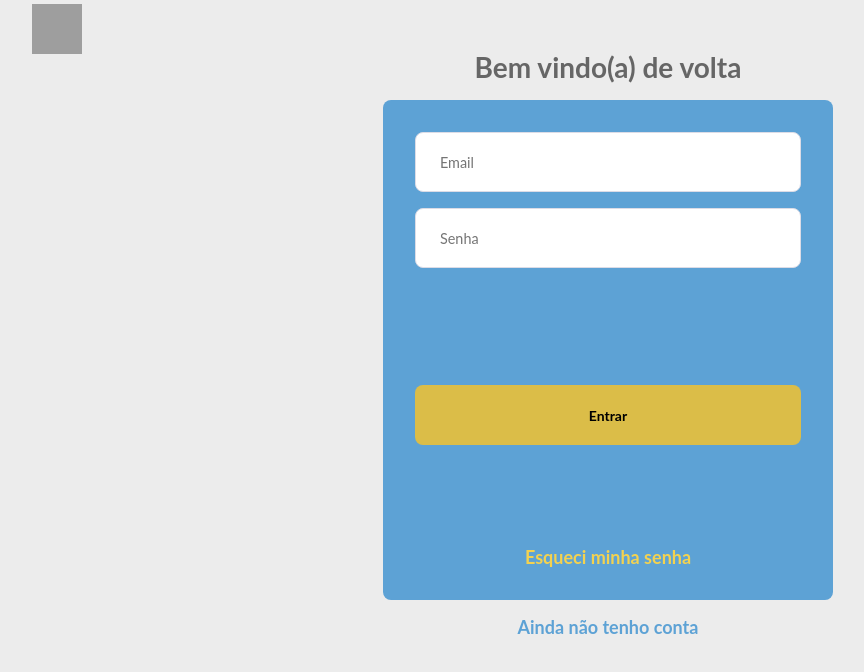
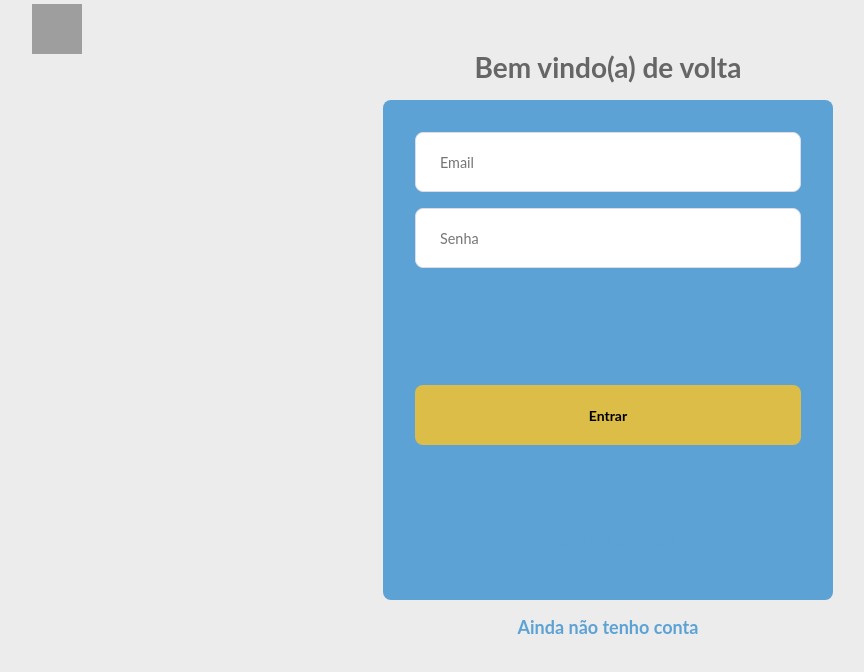
Before and after one commit to LucasManto/ClubeDaLeitura, a React (Create React App) app in the folder frontend/: page /signin in a window 1280 px wide. Shown: the top 672 px of the page, without its empty margins (32-896 px from the left). Built offline with nearby package versions, Linux system fonts and the light colour scheme; no server answers; grey boxes are pictures that could not be loaded.

Commit message:
Refactoring global styles and pages

```diff
--- a/frontend/src/pages/Club/index.js
+++ b/frontend/src/pages/Club/index.js
@@ -1,6 +1,8 @@
 import React, { useState, useEffect } from 'react'
 import './styles.css'
 import { useParams, Route, Switch, useRouteMatch, Link } from 'react-router-dom'
+
+import Participants from './Participants'
 
 export default function Club({ userData }) {
   const { id } = useParams()
@@ -42,7 +44,7 @@ export default function Club({ userData }) {
             <h1>Sobre</h1>
           </Route>
           <Route path={`${match.path}/membros`}>
-            <h1>Participantes</h1>
+            <Participants clubId={id} />
           </Route>
           <Route path={`${match.path}/trocas`}>
             <h1>Trocas</h1>
--- a/frontend/src/pages/Profile/index.js
+++ b/frontend/src/pages/Profile/index.js
@@ -1,5 +1,4 @@
 import React, { useState } from 'react'
-import './styles.css'
 import { FaUserCircle } from 'react-icons/fa'
 import { useFormik } from 'formik'
 import * as Yup from 'yup'
@@ -7,6 +6,8 @@ import ReactLoader from 'react-loading'
 
 import firebase from '../../services/Firebase'
 import useAuth from '../../hooks/useAuth'
+
+import { Container } from './styles'
 
 export default function Profile({ userData, setUserData }) {
   const { user } = useAuth()
@@ -67,7 +68,7 @@ export default function Profile({ userData, setUserData }) {
   })
 
   return (
-    <div className="profile-container">
+    <Container>
       <header>
         <h1>Perfil</h1>
       </header>
@@ -77,8 +78,8 @@ export default function Profile({ userData, setUserData }) {
           {formik.values.imgUrl ? (
             <img src={formik.values.imgUrl} alt={userData.name} />
           ) : (
-              <FaUserCircle size={200} color="var(--white)" />
-            )}
+            <FaUserCircle size={200} color="var(--white)" />
+          )}
           <label className="button" htmlFor="profile-image-upload">
             Selecione uma foto
           </label>
@@ -122,9 +123,7 @@ export default function Profile({ userData, setUserData }) {
           name="name"
           type="text"
           placeholder="Nome"
-          className={
-            formik.touched.name && formik.errors.name ? 'error' : ''
-          }
+          className={formik.touched.name && formik.errors.name ? 'error' : ''}
           value={formik.values.name || ''}
           onChange={formik.handleChange}
           onBlur={formik.handleBlur}
@@ -178,7 +177,7 @@ export default function Profile({ userData, setUserData }) {
           <option value="other">Outro</option>
         </select>
 
-        <button className="button" type="submit" disabled={formik.isSubmitting}>
+        <button className="button" type="submit" disabled={!formik.isValid}>
           Salvar
         </button>
       </form>
@@ -190,6 +189,6 @@ export default function Profile({ userData, setUserData }) {
       {fineshedSubmit ? (
         <div className="success-message">Dados atualizados com sucesso</div>
       ) : null}
-    </div>
+    </Container>
   )
 }
--- a/frontend/src/pages/Profile/styles.css
+++ /dev/null
@@ -1,74 +0,0 @@
-.profile-container {
-  padding-top: 20px;
-  display: flex;
-  flex-direction: column;
-  align-items: center;
-}
-
-.profile-container header h1 {
-  font-size: 32px;
-  font-weight: bold;
-  color: var(--blue);
-}
-
-.profile-container .profile-image {
-  width: 100%;
-  max-width: 600px;
-  margin: 16px 0;
-
-  display: flex;
-  align-items: center;
-  justify-content: space-around;
-}
-
-#profile-image-upload {
-  display: none;
-}
-
-.profile-container .profile-image img {
-  width: 200px;
-  height: 200px;
-  border-radius: 50%;
-}
-
-.profile-container form {
-  display: flex;
-  flex-direction: column;
-  align-items: center;
-}
-
-.profile-container form .error-message {
-  text-align: center;
-  font-size: 14px;
-  font-weight: bold;
-  background: var(--red);
-  color: var(--white);
-  padding: 8px;
-  margin-bottom: 8px;
-  border-radius: 4px;
-}
-
-.profile-container form input,
-.profile-container form select {
-  margin-bottom: 8px;
-  min-width: 600px;
-  max-width: 1000px;
-}
-
-.profile-container form .error {
-  border-color: var(--red);
-}
-
-.profile-container form .error::placeholder {
-  color: var(--red);
-}
-
-.profile-container .success-message {
-  width: 600px;
-  border-radius: 8px;
-  background: var(--yellow);
-  font-size: 24px;
-  padding: 16px;
-  margin-top: 16px;
-  text-align: center;
-}
--- /dev/null
+++ b/frontend/src/pages/Profile/styles.js
@@ -0,0 +1,51 @@
+import styled from 'styled-components'
+
+export const Container = styled.div`
+  padding-top: 20px;
+  display: flex;
+  flex-direction: column;
+  align-items: center;
+
+  header h1 {
+    font-size: 32px;
+    font-weight: bold;
+    color: var(--blue);
+  }
+
+  .profile-image {
+    width: 100%;
+    max-width: 600px;
+    margin: 16px 0;
+
+    display: flex;
+    align-items: center;
+    justify-content: space-around;
+  }
+
+  #profile-image-upload {
+    display: none;
+  }
+
+  .profile-image img {
+    width: 200px;
+    height: 200px;
+    border-radius: 50%;
+  }
+
+  form input,
+  form select {
+    margin-bottom: 8px;
+    min-width: 600px;
+    max-width: 1000px;
+  }
+
+  .success-message {
+    width: 600px;
+    border-radius: 8px;
+    background: var(--yellow);
+    font-size: 24px;
+    padding: 16px;
+    margin-top: 16px;
+    text-align: center;
+  }
+`
--- a/frontend/src/pages/SignIn/styles.js
+++ b/frontend/src/pages/SignIn/styles.js
@@ -45,50 +45,4 @@ export const FormContainer = styled.div`
 
   display: flex;
   flex-direction: column;
-
-  .error-message {
-    text-align: center;
-    font-size: 14px;
-    font-weight: bold;
-    background: var(--red);
-    color: var(--white);
-    padding: 8px;
-    margin-bottom: 8px;
-    border-radius: 4px;
-  }
-
-  form {
-    flex: 1;
-
-    display: flex;
-    flex-direction: column;
-    justify-content: space-between;
-    align-items: center;
-
-    .error {
-      border-color: var(--red);
-
-      &::placeholder {
-        color: var(--red);
-      }
-    }
-
-    .input-group {
-      width: 100%;
-
-      input {
-        margin-bottom: 16px;
-      }
-    }
-
-    button {
-      width: 100%;
-      height: 60px;
-    }
-
-    a {
-      margin-bottom: 0;
-      color: var(--yellow);
-    }
-  }
 `
--- a/frontend/src/pages/SignUp/styles.js
+++ b/frontend/src/pages/SignUp/styles.js
@@ -45,46 +45,4 @@ export const FormContainer = styled.div`
   display: flex;
   flex-direction: column;
   align-items: center;
-
-  .error-message {
-    text-align: center;
-    font-size: 14px;
-    font-weight: bold;
-    background: var(--red);
-    color: var(--white);
-    padding: 8px;
-    margin-bottom: 8px;
-    border-radius: 4px;
-  }
-
-  form {
-    flex: 1;
-
-    display: flex;
-    flex-direction: column;
-    justify-content: space-between;
-    align-items: center;
-
-    .error {
-      border-color: var(--red);
-
-      &::placeholder {
-        color: var(--red);
-      }
-    }
-
-    .input-group {
-      width: 100%;
-
-      input {
-        margin-bottom: 16px;
-      }
-    }
-
-    button {
-      width: 100%;
-      height: 60px;
-      margin-top: 16px;
-    }
-  }
 `
--- a/frontend/src/styles/global.js
+++ b/frontend/src/styles/global.js
@@ -85,4 +85,46 @@ export default createGlobalStyle`
     color: initial;
     filter: none;
   }
+
+  .error-message {
+    text-align: center;
+    font-size: 14px;
+    font-weight: bold;
+    background: var(--red);
+    color: var(--white);
+    padding: 8px;
+    margin-bottom: 8px;
+    border-radius: 4px;
+  }
+
+  form {
+    flex: 1;
+
+    display: flex;
+    flex-direction: column;
+    justify-content: space-between;
+    align-items: center;
+
+    .error {
+      border-color: var(--red);
+
+      &::placeholder {
+        color: var(--red);
+      }
+    }
+
+    .input-group {
+      width: 100%;
+
+      input {
+        margin-bottom: 16px;
+      }
+    }
+
+    button {
+      width: 100%;
+      height: 60px;
+      margin-top: 16px;
+    }
+  }
 `
```
